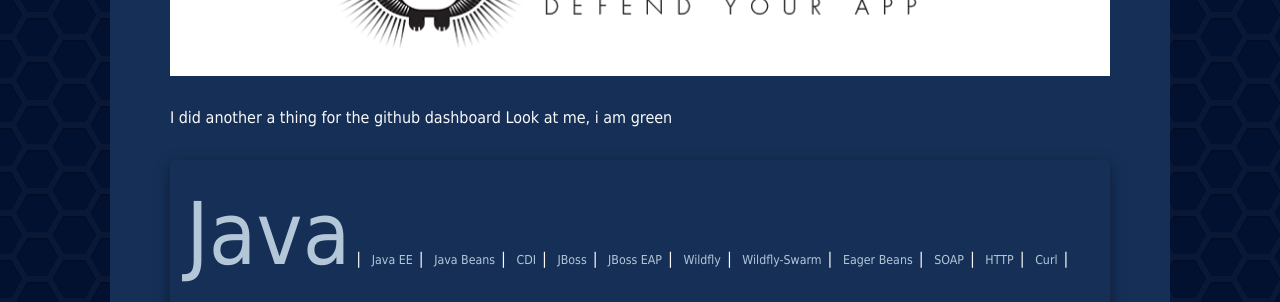
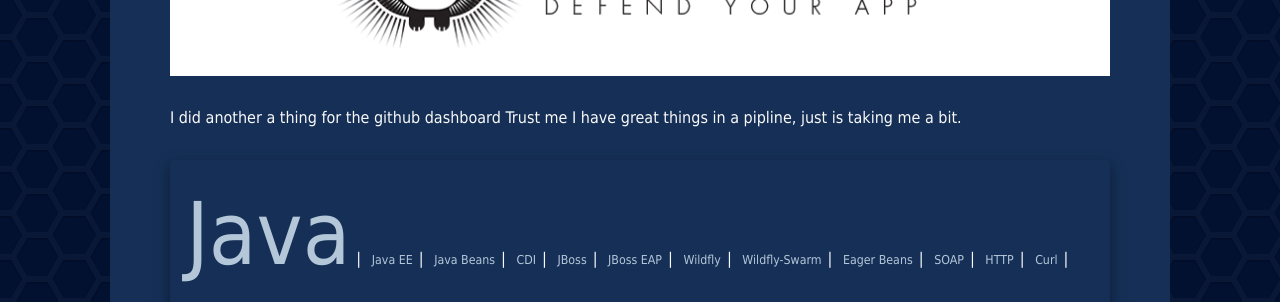
Before and after one commit to Unthrottled/blog, a Jekyll site: the page built from _posts/2017-05-30-Circuit-Breakers.md, in a window 1280 px wide. Shown: the part 381-683 px from the top of the page. Built offline with Jekyll 4.4.1, drawn with Linux system fonts in a browser that asks for light colours.

Commit message:
All dis work

```diff
--- a/_posts/2017-05-30-Circuit-Breakers.md
+++ b/_posts/2017-05-30-Circuit-Breakers.md
@@ -6,4 +6,4 @@ headerImage: circuit/hystrix-logo.png
 ---
 
 I did another a thing for the github dashboard
-Look at me, i am green
+Trust me I have great things in a pipline, just is taking me a bit.
```
